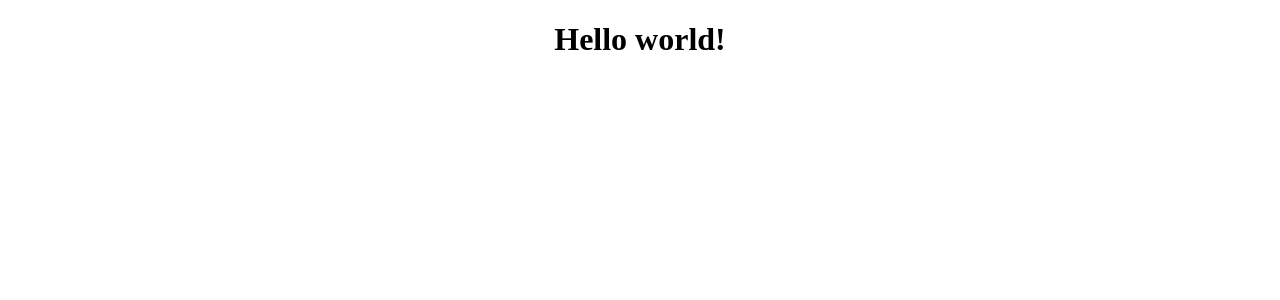
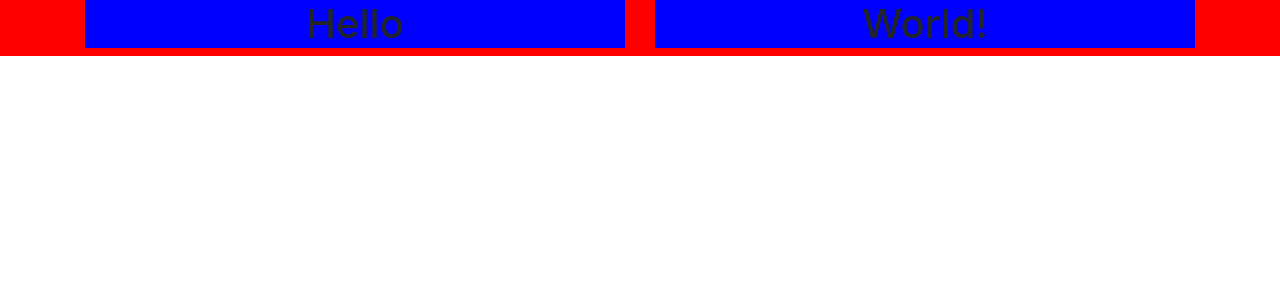
Before and after one commit to rymo90/Drum_Machine, a React (Create React App) app: page / in a window 1280 px wide. Shown: the top 300 px of the page. Built offline with nearby package versions, Linux system fonts and the light colour scheme.

Commit message:
done with first issue, making first element that contain alla other elements

```diff
--- a/public/index.html
+++ b/public/index.html
@@ -2,10 +2,14 @@
 <html lang="en" dir="ltr">
   <head>
     <meta charset="utf-8">
+    <link rel="stylesheet" href="https://stackpath.bootstrapcdn.com/bootstrap/4.1.1/css/bootstrap.min.css" integrity="sha384-WskhaSGFgHYWDcbwN70/dfYBj47jz9qbsMId/iRN3ewGhXQFZCSftd1LZCfmhktB" crossorigin="anonymous">
     <title>Tutorial react</title>
   </head>
   <body>
-    <div id="App">
-    </div>
+
+  <div id="drum-machine">
+
+
+  </div>
   </body>
 </html>
--- a/src/App.css
+++ b/src/App.css
@@ -1,6 +1,13 @@
 .App {
   text-align: center;
-  background-color: white;
+  background-color: red;
   width: 100%;
   height: 100%;
 }
+.World{
+  background-color: blue;
+}
+.Hello{
+  background-color: blue;
+
+}
--- a/src/App.js
+++ b/src/App.js
@@ -1,15 +1,39 @@
 import React from 'react';
+// import ReactDOM from 'react-dom';
 import './App.css';
 
+class App extends React.Component{
+  render(){
+    return(
+      <div className="App">
+        <div className="container">
+          <div className="row">
+            <div className="col-md-6">
+              <Hello />
+            </div>
+            <div className="col-md-6">
 
-class App extends React.Component{
-  render() {
-    return (
-      <div className ="App" >
-        <h1>Hello world!</h1>
+              <World />
+            </div>
+          </div>
+        </div>
+
       </div>
-    );
+    )
   }
 }
-
+function Hello(){
+  return(
+    <div className="Hello">
+          <h1>Hello</h1>
+    </div>
+  )
+}
+function World(){
+  return(
+    <div className="World">
+          <h1>World!</h1>
+    </div>
+  )
+}
 export default App;
--- a/src/index.js
+++ b/src/index.js
@@ -6,7 +6,7 @@ import App from './App';
 
 // import registerServiceWorker from './registerServiceWorker';
 
-ReactDOM.render(<App/>, document.getElementById('App'));
+ReactDOM.render(<App/>, document.getElementById('drum-machine'));
 
 
 // registerServiceWorker();
```
